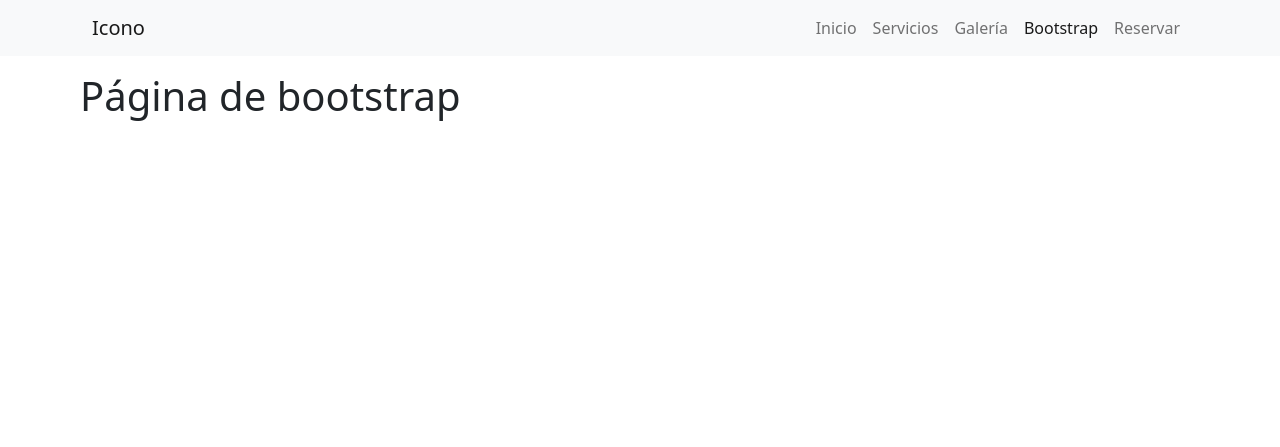
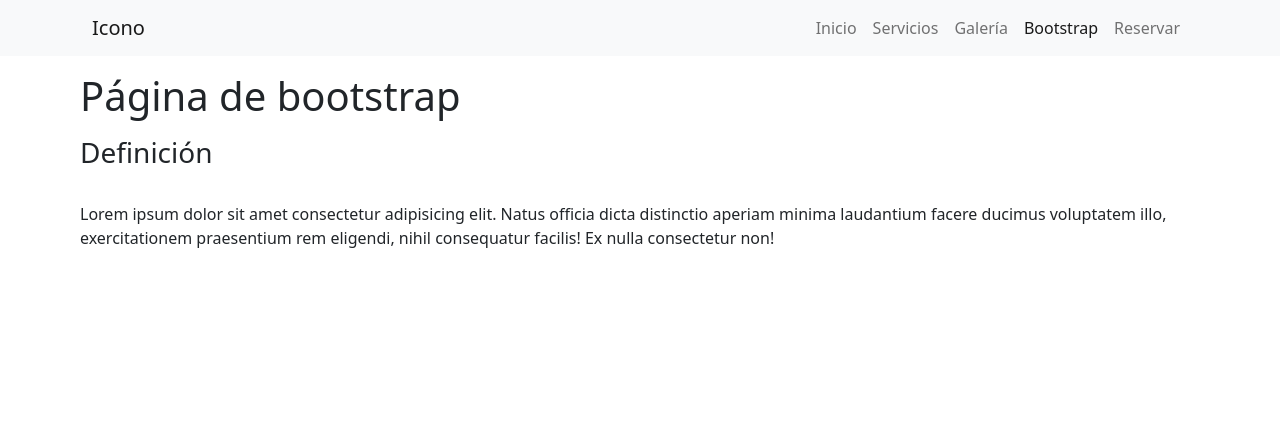
Before and after one commit to ArturoMorales93/proyecto_web1, a Flask app: page /bootstrap in a window 1280 px wide. Shown: the top 447 px of the page. Run offline with Flask 2, Linux system fonts and the light colour scheme.

Commit message:
Actualizacion de prueba de la pagina de Bootstrap

```diff
--- a/templates/bootstrap.html
+++ b/templates/bootstrap.html
@@ -1,6 +1,8 @@
-{% extends "base.html" %}
-{% block body %}
+{% extends "base.html" %} {% block body %}
 
 <h1>Página de bootstrap</h1>
+<h3>Definición</h3>
+<br>
+<p>Lorem ipsum dolor sit amet consectetur adipisicing elit. Natus officia dicta distinctio aperiam minima laudantium facere ducimus voluptatem illo, exercitationem praesentium rem eligendi, nihil consequatur facilis! Ex nulla consectetur non!</p>
 
 {% endblock %}
```
